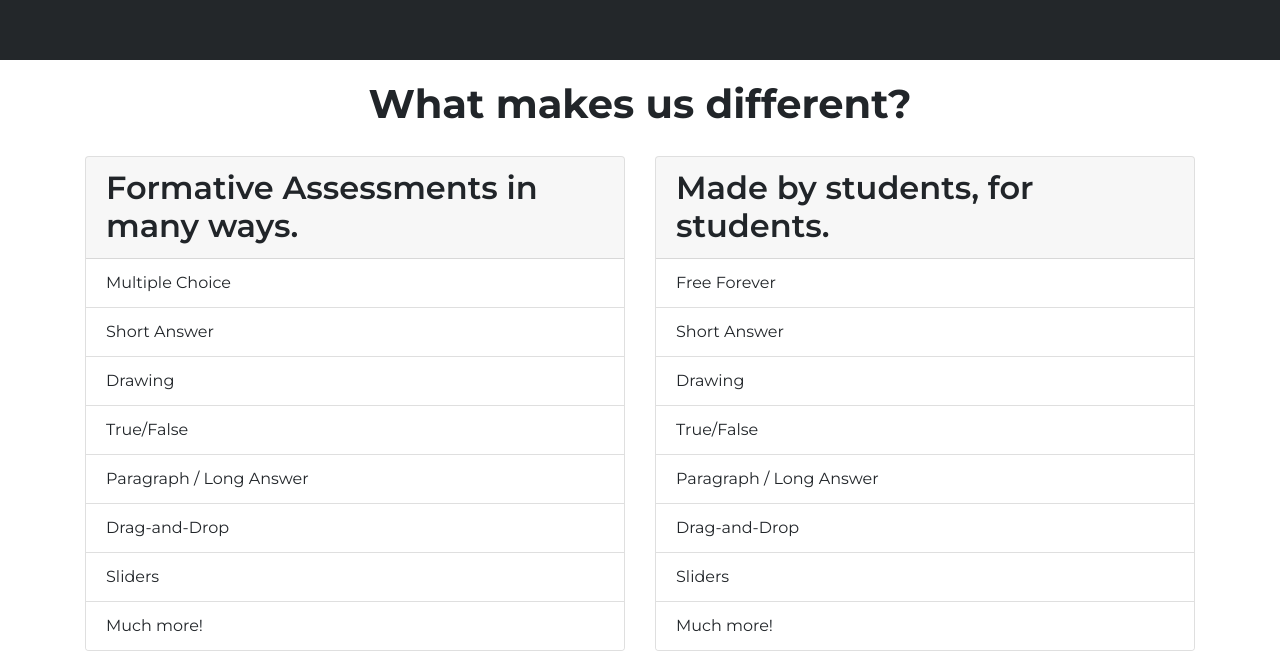
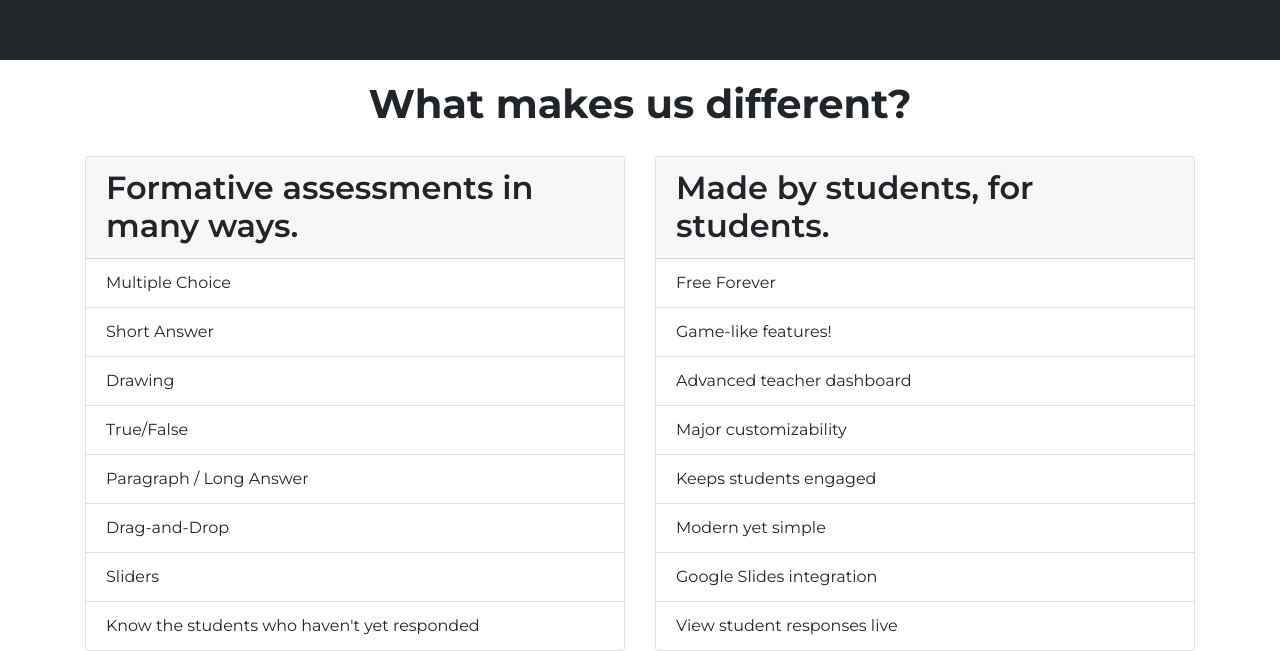
Before and after one commit to Nova-Learning/NovaDeck, a Next.js app: page / in a window 1280 px wide. Shown: the part 740-1391 px from the top of the page. Built offline with nearby package versions, Linux system fonts and the light colour scheme; no server answers.

Commit message:
Homepage updated

```diff
--- a/pages/index.js
+++ b/pages/index.js
@@ -56,7 +56,7 @@ const Home = () => (
       <Row style={{ marginTop: "20px" }}>
         <Col>
           <Card style={{ width: '100%' }}>
-            <Card.Header as="h2" style={{ fontWeight: "600" }}>Formative Assessments in many ways.</Card.Header>
+            <Card.Header as="h2" style={{ fontWeight: "600" }}>Formative assessments in many ways.</Card.Header>
             <ListGroup variant="flush">
               <ListGroup.Item>Multiple Choice</ListGroup.Item>
               <ListGroup.Item>Short Answer</ListGroup.Item>
@@ -65,7 +65,7 @@ const Home = () => (
               <ListGroup.Item>Paragraph / Long Answer</ListGroup.Item>
               <ListGroup.Item>Drag-and-Drop</ListGroup.Item>
               <ListGroup.Item>Sliders</ListGroup.Item>
-              <ListGroup.Item>Much more!</ListGroup.Item>
+              <ListGroup.Item>Know the students who haven't yet responded</ListGroup.Item>
             </ListGroup>
           </Card>
         </Col>
@@ -74,13 +74,13 @@ const Home = () => (
             <Card.Header as="h2" style={{ fontWeight: "600" }}>Made by students, for students.</Card.Header>
             <ListGroup variant="flush">
               <ListGroup.Item>Free Forever</ListGroup.Item>
-              <ListGroup.Item>Short Answer</ListGroup.Item>
-              <ListGroup.Item>Drawing</ListGroup.Item>
-              <ListGroup.Item>True/False</ListGroup.Item>
-              <ListGroup.Item>Paragraph / Long Answer</ListGroup.Item>
-              <ListGroup.Item>Drag-and-Drop</ListGroup.Item>
-              <ListGroup.Item>Sliders</ListGroup.Item>
-              <ListGroup.Item>Much more!</ListGroup.Item>
+              <ListGroup.Item>Game-like features!</ListGroup.Item>
+              <ListGroup.Item>Advanced teacher dashboard</ListGroup.Item>
+              <ListGroup.Item>Major customizability</ListGroup.Item>
+              <ListGroup.Item>Keeps students engaged</ListGroup.Item>
+              <ListGroup.Item>Modern yet simple</ListGroup.Item>
+              <ListGroup.Item>Google Slides integration</ListGroup.Item>
+               <ListGroup.Item>View student responses live</ListGroup.Item>
             </ListGroup>
           </Card>
         </Col>
```
